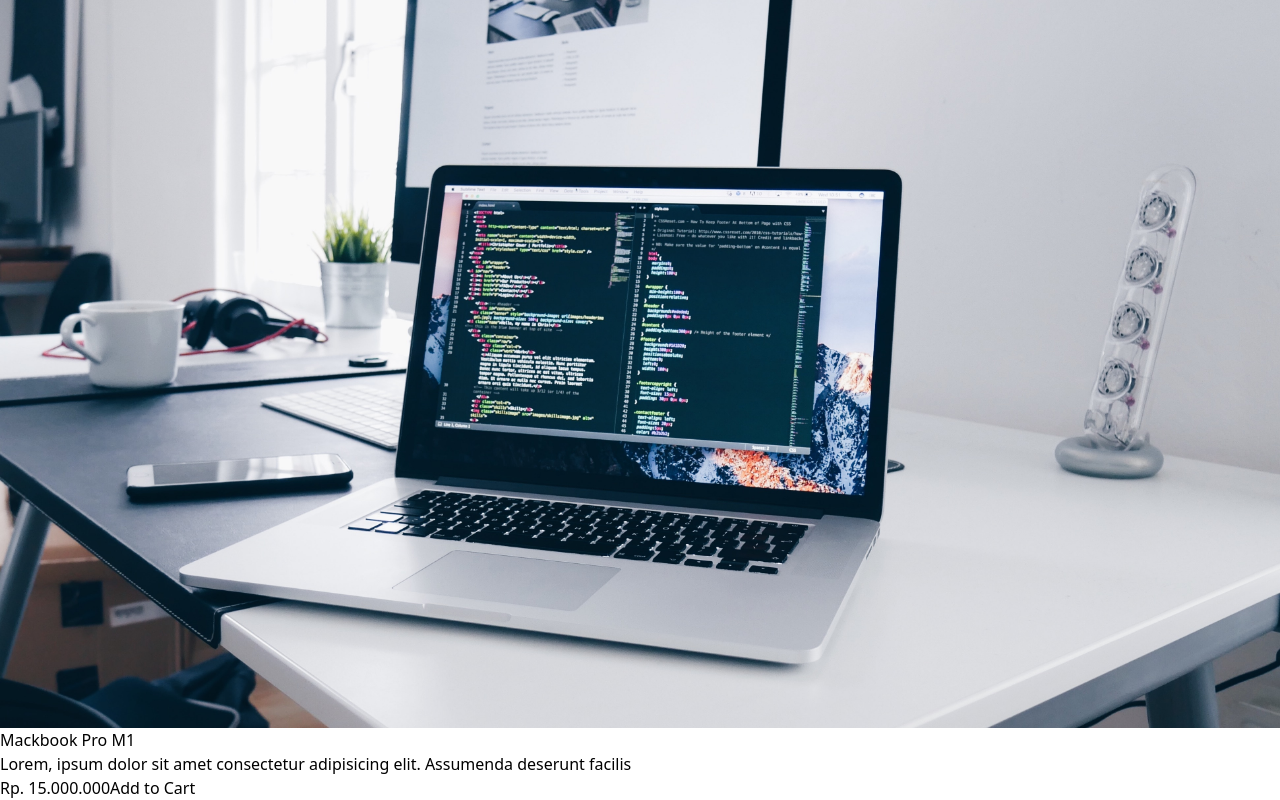
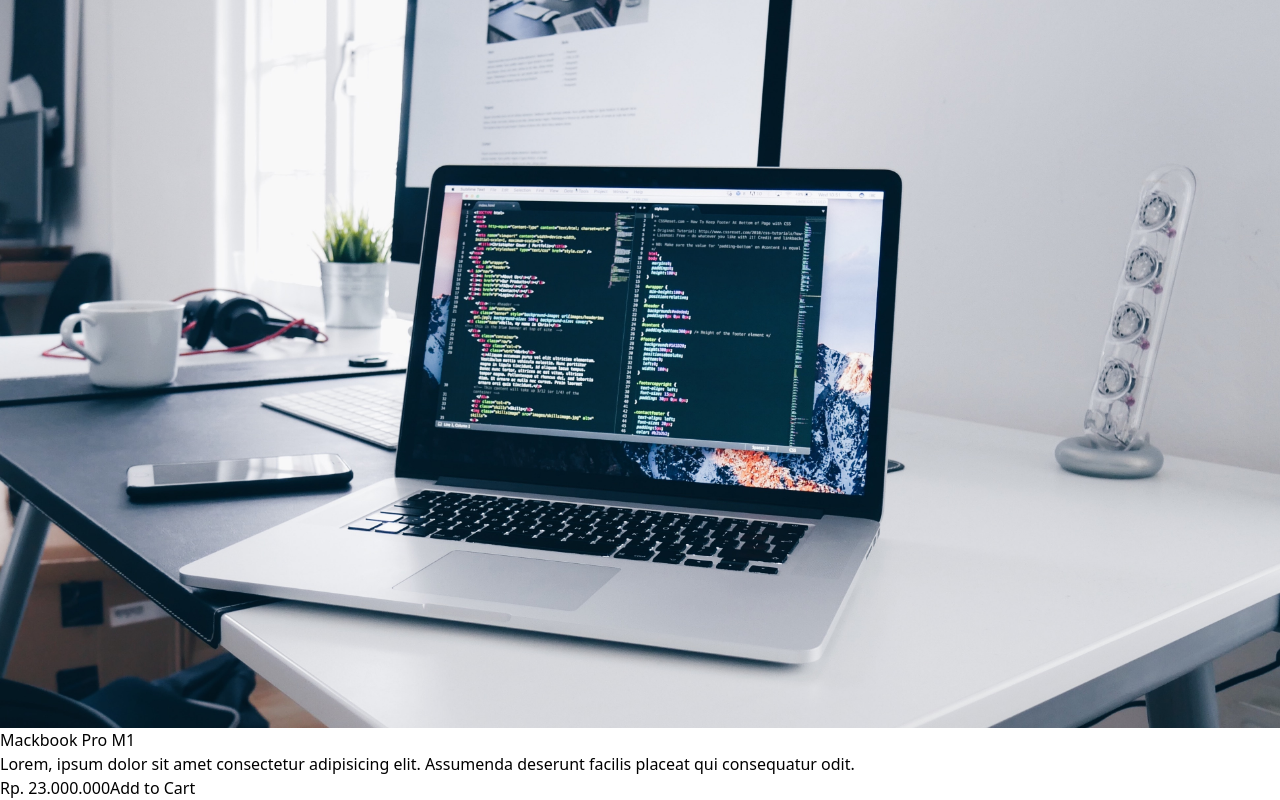
Before and after one commit to alirfanyasin/Learn-React-JS, a React (Vite) app: page /products in a window 1280 px wide. Shown: the part 1049-1849 px from the top of the page. Built offline with nearby package versions, Linux system fonts and the light colour scheme.

Commit message:
feat: rendering list using map

```diff
--- a/src/Pages/products.jsx
+++ b/src/Pages/products.jsx
@@ -1,10 +1,30 @@
 import CardProduct from "../components/Fragments/CardProduct";
+
+const products = [
+  {
+    id: 1,
+    image: "/images/product-1.jpg",
+    title: "Camera Canon",
+    description: ` Lorem, ipsum dolor sit amet consectetur adipisicing elit. Assumenda
+    deserunt facilis placeat qui consequatur odit, voluptatum vel hic
+    expedita quaerat.`,
+    price: "600.000",
+  },
+  {
+    id: 2,
+    image: "/images/product-2.jpg",
+    title: "Mackbook Pro M1",
+    description: ` Lorem, ipsum dolor sit amet consectetur adipisicing elit. Assumenda
+    deserunt facilis placeat qui consequatur odit.`,
+    price: "23.000.000",
+  },
+];
 
 const ProductPage = () => {
   return (
     <div className="container flex justify-center py-5">
       {/* Nested Component */}
-      <CardProduct>
+      {/* <CardProduct>
         <CardProduct.Header image="/images/product-1.jpg" />
         <CardProduct.Body title="Camera Canon">
           Lorem, ipsum dolor sit amet consectetur adipisicing elit. Assumenda
@@ -12,15 +32,17 @@ const ProductPage = () => {
           expedita quaerat.
         </CardProduct.Body>
         <CardProduct.Footer price="570.000" />
-      </CardProduct>
-      <CardProduct>
-        <CardProduct.Header image="/images/product-2.jpg" />
-        <CardProduct.Body title="Mackbook Pro M1">
-          Lorem, ipsum dolor sit amet consectetur adipisicing elit. Assumenda
-          deserunt facilis
-        </CardProduct.Body>
-        <CardProduct.Footer price="15.000.000" />
-      </CardProduct>
+      </CardProduct> */}
+
+      {products.map((product) => (
+        <CardProduct>
+          <CardProduct.Header image={product.image} />
+          <CardProduct.Body title={product.title}>
+            {product.description}
+          </CardProduct.Body>
+          <CardProduct.Footer price={product.price} />
+        </CardProduct>
+      ))}
     </div>
   );
 };
```
